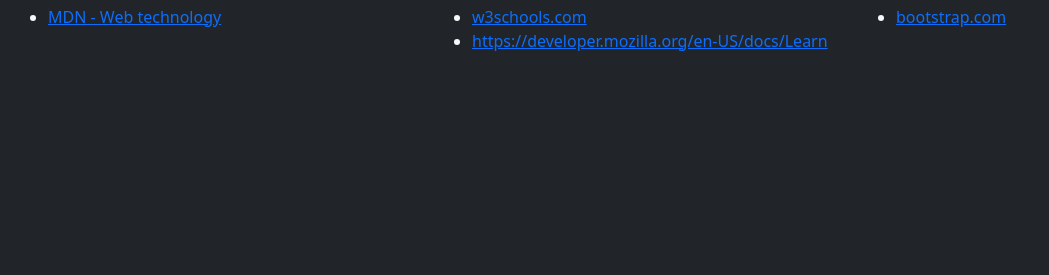
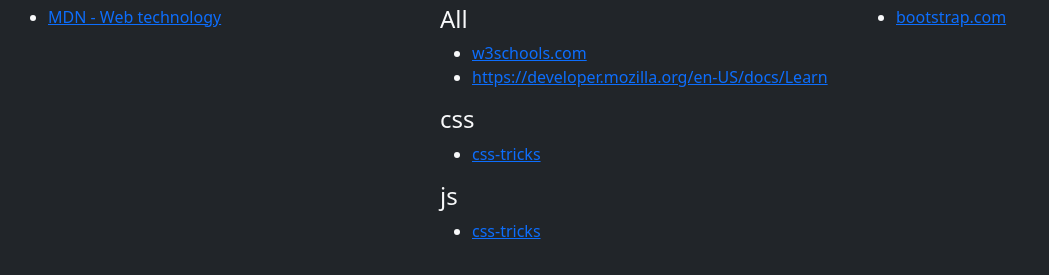
Before and after one commit to yavuz-emre/mywebsources, a plain HTML site: page index.html in a window 1280 px wide. Shown: the part 157-432 px from the top of the page, without its empty margins (0-1049 px from the left). Drawn offline with nearby package versions, Linux system fonts and the light colour scheme.

Commit message:
Update index.html

```diff
--- a/index.html
+++ b/index.html
@@ -21,6 +21,7 @@
       <h6 class="text-center text-capitalize text-secondary">
         Links of Web Developement
       </h6>
+
       <div class="row">
         <div class="col-4">
           <h2 class="text-info">Basics:</h2>
@@ -37,6 +38,7 @@
         </div>
         <div class="col-4">
           <h2 class="text-danger">Learn</h2>
+          <h4>All</h4>
           <ul>
             <li>
               <a href="https://www.w3schools.com" target="_blank">
@@ -46,6 +48,22 @@
             <li>
               <a href="https://developer.mozilla.org/en-US/docs/Learn" target="_blank">
                 https://developer.mozilla.org/en-US/docs/Learn
+              </a>
+            </li>
+          </ul>
+          <h4>css</h4>
+          <ul>
+            <li>
+              <a href="https://css-tricks.com" target="_blank">
+                css-tricks
+              </a>
+            </li>
+          </ul>
+          <h4>js</h4>
+          <ul>
+            <li>
+              <a href="https://css-tricks.com" target="_blank">
+                css-tricks
               </a>
             </li>
           </ul>
```
